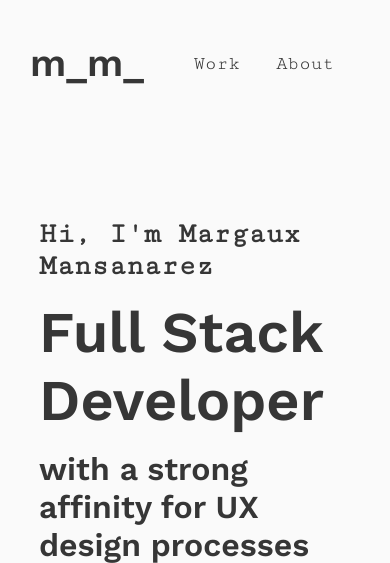
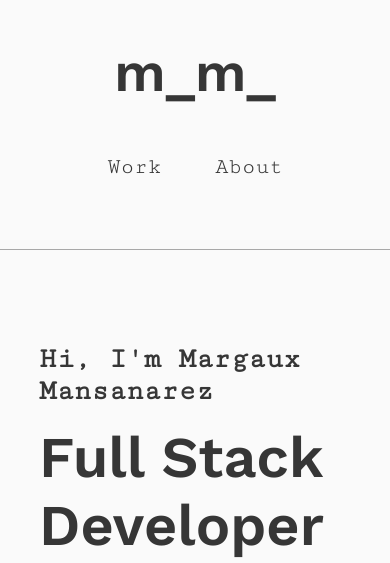
Before and after one commit to margaux-m/portfolio, a PHP site: page /index.php in a window 390 px wide. Shown: the top 563 px of the page. Run offline with PHP 8.4, Linux system fonts and the light colour scheme; some libraries are stand-ins or nearby versions.

Commit message:
Navbar: changed layout and text size for mobile display

```diff
--- a/assets/css/components/navbar.css
+++ b/assets/css/components/navbar.css
@@ -23,10 +23,11 @@ nav > ul > li > a {
   text-decoration: none;
   color: #363636;
   padding: 5px 0px;
+  font-size: 1.4rem;
 }
 
 nav > ul > li > a:hover {
-  border-bottom: 3px solid #363636;
+  border-bottom: 4px solid #363636;
 }
 
 .tab-active {
--- a/assets/css/style.css
+++ b/assets/css/style.css
@@ -85,6 +85,24 @@ font-family: 'Work Sans', sans-serif;*/
   .asset-cards {
     grid-template-columns: 1fr;
   }
+  nav {
+    flex-direction: column;
+    align-items: center;
+    border-bottom: 1px solid #A8A8A8;
+  }
+  nav > ul > li {
+    margin: 0;
+  }
+  nav > ul {
+    display: grid;
+    grid-template-columns: 1fr 1fr;
+    grid-gap: 20px;
+    margin-top: 50px;
+    margin-bottom: 30px;
+  }
+  a > h1#logo {
+    font-size: 3.4rem;
+  }
 }
 
 /* Utilities */
@@ -131,7 +149,13 @@ a {
   font-family: 'Cutive Mono', monospace;
 }
 
-/* Custom design */
+/* CUSTOM DESIGN */
+
+/* Home page */
+#logo {
+  font-size: 3rem;
+}
+
 h1#hello {
   font-family: 'Cutive Mono', monospace;
   font-size: 1.8rem;
@@ -154,6 +178,7 @@ h1#role-title {
   text-align: center;
 }
 
+/* Contact page */
 a.linkedin {
   text-decoration: none;
   color: #363636;
```
